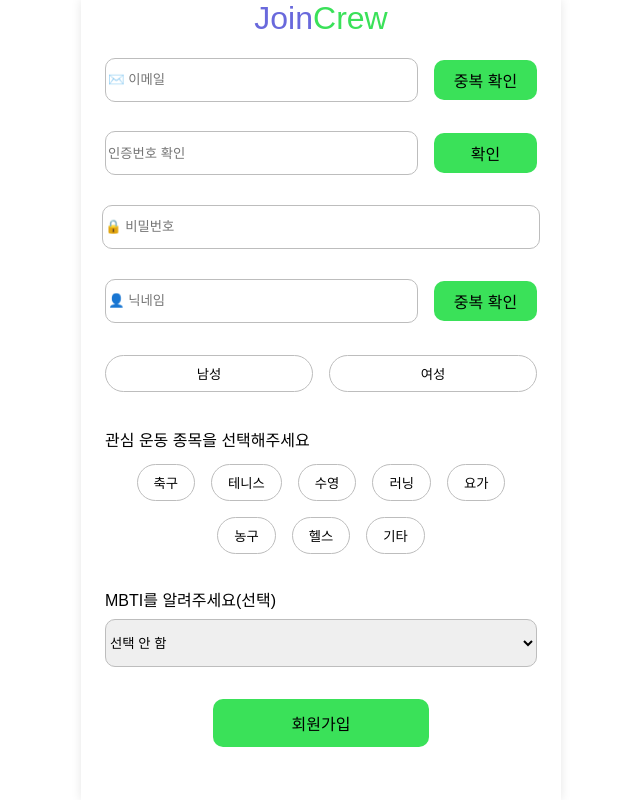
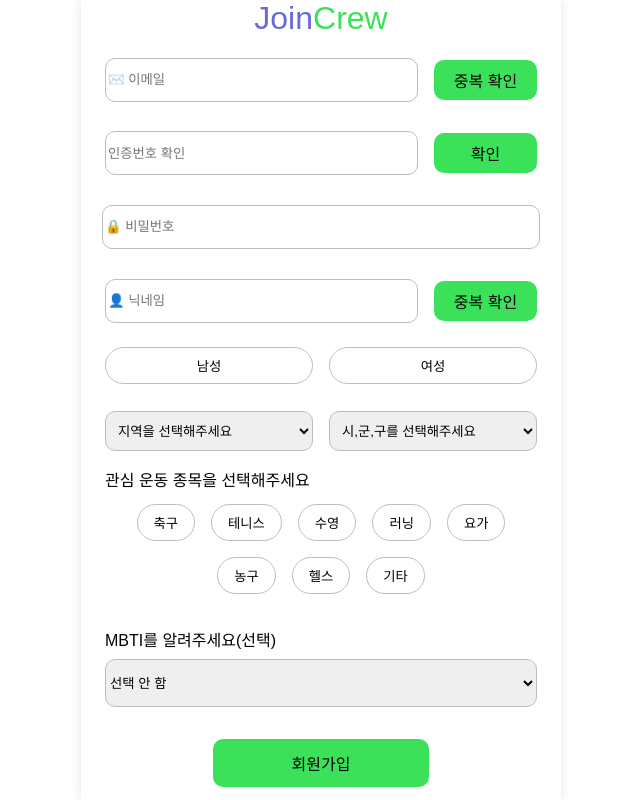
Before and after one commit to JoinCrew-ver-2/frontend, a React (Vite) app: page /signup in a window 1280 px wide. Shown: the whole page, without its empty margins (319-959 px from the left). Built offline with nearby package versions, Linux system fonts and the light colour scheme; a web font is replaced by a local one.

Commit message:
Feat: 회원가입 지역 선택 추가

```diff
--- /dev/null
+++ b/src/area.ts
@@ -0,0 +1,295 @@
+export const area = [
+  {
+    name: "서울특별시",
+    subArea: [
+      "강남구",
+      "강동구",
+      "강북구",
+      "강서구",
+      "관악구",
+      "광진구",
+      "구로구",
+      "금천구",
+      "노원구",
+      "도봉구",
+      "동대문구",
+      "동작구",
+      "마포구",
+      "서대문구",
+      "서초구",
+      "성동구",
+      "성북구",
+      "송파구",
+      "양천구",
+      "영등포구",
+      "용산구",
+      "은평구",
+      "종로구",
+      "중구",
+      "중랑구",
+    ],
+  },
+  {
+    name: "경기도",
+    subArea: [
+      "고양시",
+      "과천시",
+      "광명시",
+      "광주시",
+      "구리시",
+      "군포시",
+      "김포시",
+      "남양주시",
+      "동두천시",
+      "부천시",
+      "성남시",
+      "수원시",
+      "시흥시",
+      "안산시",
+      "안성시",
+      "안양시",
+      "양주시",
+      "오산시",
+      "용인시",
+      "의왕시",
+      "의정부시",
+      "이천시",
+      "파주시",
+      "평택시",
+      "포천시",
+      "하남시",
+      "화성시",
+      "가평군",
+      "양평군",
+      "여주군",
+      "연천군",
+    ],
+  },
+  {
+    name: "인천광역시",
+    subArea: [
+      "계양구",
+      "미추홀구",
+      "남동구",
+      "동구",
+      "부평구",
+      "서구",
+      "연수구",
+      "중구",
+      "강화군",
+      "옹진군",
+    ],
+  },
+  {
+    name: "대전광역시",
+    subArea: ["대덕구", "동구", "서구", "유성구", "중구"],
+  },
+  {
+    name: "대구광역시",
+    subArea: [
+      "남구",
+      "달서구",
+      "동구",
+      "북구",
+      "서구",
+      "수성구",
+      "중구",
+      "달성군",
+    ],
+  },
+  {
+    name: "부산광역시",
+    subArea: [
+      "강서구",
+      "금정구",
+      "남구",
+      "동구",
+      "동래구",
+      "부산진구",
+      "북구",
+      "사상구",
+      "사하구",
+      "서구",
+      "수영구",
+      "연제구",
+      "영도구",
+      "중구",
+      "해운대구",
+      "기장군",
+    ],
+  },
+  {
+    name: "울산광역시",
+    subArea: ["남구", "동구", "북구", "중구", "울주군"],
+  },
+  {
+    name: "광주광역시",
+    subArea: ["광산구", "남구", "동구", "북구", "서구"],
+  },
+  {
+    name: "강원도",
+    subArea: [
+      "강릉시",
+      "동해시",
+      "삼척시",
+      "속초시",
+      "원주시",
+      "춘천시",
+      "태백시",
+      "고성군",
+      "양구군",
+      "양양군",
+      "영월군",
+      "인제군",
+      "정선군",
+      "철원군",
+      "평창군",
+      "홍천군",
+      "화천군",
+      "횡성군",
+    ],
+  },
+  {
+    name: "충청북도",
+    subArea: [
+      "제천시",
+      "청주시",
+      "충주시",
+      "괴산군",
+      "단양군",
+      "보은군",
+      "영동군",
+      "옥천군",
+      "음성군",
+      "증평군",
+      "진천군",
+      "청원군",
+    ],
+  },
+
+  {
+    name: "충청남도",
+    subArea: [
+      "계룡시",
+      "공주시",
+      "논산시",
+      "보령시",
+      "서산시",
+      "아산시",
+      "천안시",
+      "금산군",
+      "당진군",
+      "부여군",
+      "서천군",
+      "연기군",
+      "예산군",
+      "청양군",
+      "태안군",
+      "홍성군",
+    ],
+  },
+
+  {
+    name: "경상북도",
+    subArea: [
+      "경산시",
+      "경주시",
+      "구미시",
+      "김천시",
+      "문경시",
+      "상주시",
+      "안동시",
+      "영주시",
+      "영천시",
+      "포항시",
+      "고령군",
+      "군위군",
+      "봉화군",
+      "성주군",
+      "영덕군",
+      "영양군",
+      "예천군",
+      "울릉군",
+      "울진군",
+      "의성군",
+      "청도군",
+      "청송군",
+      "칠곡군",
+    ],
+  },
+  {
+    name: "경상남도",
+    subArea: [
+      "거제시",
+      "김해시",
+      "마산시",
+      "밀양시",
+      "사천시",
+      "양산시",
+      "진주시",
+      "진해시",
+      "창원시",
+      "통영시",
+      "거창군",
+      "고성군",
+      "남해군",
+      "산청군",
+      "의령군",
+      "창녕군",
+      "하동군",
+      "함안군",
+      "함양군",
+      "합천군",
+    ],
+  },
+  {
+    name: "전라북도",
+    subArea: [
+      "군산시",
+      "김제시",
+      "남원시",
+      "익산시",
+      "전주시",
+      "정읍시",
+      "고창군",
+      "무주군",
+      "부안군",
+      "순창군",
+      "완주군",
+      "임실군",
+      "장수군",
+      "진안군",
+    ],
+  },
+  {
+    name: "전라남도",
+    subArea: [
+      "광양시",
+      "나주시",
+      "목포시",
+      "순천시",
+      "여수시",
+      "강진군",
+      "고흥군",
+      "곡성군",
+      "구례군",
+      "담양군",
+      "무안군",
+      "보성군",
+      "신안군",
+      "영광군",
+      "영암군",
+      "완도군",
+      "장성군",
+      "장흥군",
+      "진도군",
+      "함평군",
+      "해남군",
+      "화순군",
+    ],
+  },
+  {
+    name: "제주도",
+    subArea: ["서귀포시", "제주시"],
+  },
+];
--- /dev/null
+++ b/src/components/AreaSelect.tsx
@@ -0,0 +1,64 @@
+import styled from "styled-components";
+import { area } from "../area";
+
+type AreaSelectProps = {
+  selectedArea: string;
+  selectedSubArea: string;
+  onChange: (area: string, subArea: string) => void;
+};
+
+function AreaSelect({ selectedArea, selectedSubArea, onChange }:AreaSelectProps) {
+  // 선택된 지역에 따라 하위 지역 목록을 가져옴
+  const subAreas =
+    area.find((area) => area.name === selectedArea)?.subArea || [];
+
+  // 이벤트 핸들러
+  const handleAreaChange = (e: React.ChangeEvent<HTMLSelectElement>) => {
+    const newArea = e.target.value;
+    onChange(newArea, "");
+  };
+
+  const handleSubAreaChange = (e: React.ChangeEvent<HTMLSelectElement>) => {
+    const newSubArea = e.target.value;
+    onChange(selectedArea, newSubArea);
+  };
+
+  return (
+    <AreaSelectStyle>
+      <select value={selectedArea} onChange={handleAreaChange}>
+        <option value="">지역을 선택해주세요</option>
+        {area.map((area) => (
+          <option key={area.name} value={area.name}>
+            {area.name}
+          </option>
+        ))}
+      </select>
+      <select value={selectedSubArea} onChange={handleSubAreaChange}>
+        <option value="">시,군,구를 선택해주세요</option>
+        {subAreas.map((subArea) => (
+          <option key={subArea} value={subArea}>
+            {subArea}
+          </option>
+        ))}
+      </select>
+    </AreaSelectStyle>
+  );
+}
+
+const AreaSelectStyle = styled.div`
+  width: 100%;
+  display: flex;
+  justify-content: space-between;
+  gap: 1rem;
+  margin-bottom: 1rem;
+
+  select {
+    flex: 1;
+    height: 2.5rem;
+    padding: 0.5rem;
+    border-radius: 10px;
+    border: 1px solid #bdbdbd;
+    outline: none;
+  }
+`;
+export default AreaSelect;
--- a/src/pages/Signup.tsx
+++ b/src/pages/Signup.tsx
@@ -1,7 +1,8 @@
 import styled from "styled-components";
-import { useForm } from "react-hook-form";
+import { Controller, useForm } from "react-hook-form";
 import Button from "../components/common/Button";
 import { useEffect } from "react";
+import AreaSelect from "../components/AreaSelect";
 
 interface SignupProps {
   email: string;
@@ -9,10 +10,15 @@ interface SignupProps {
   password: string;
   nickname: string;
   gender: string;
-  location: string;
+  location: LocationType;
   exerciseTypes: string[];
   mbti?: string;
 }
+
+type LocationType = {
+  area: string;
+  subArea: string;
+};
 
 const exerciseList = [
   "축구",
@@ -50,11 +56,13 @@ function Signup() {
     formState: { errors },
     setValue,
     watch,
+    control,
   } = useForm<SignupProps>({
     mode: "onChange", // 실시간 유효성 검사 설정
     defaultValues: {
       exerciseTypes: [],
       gender: "",
+      location: { area: "", subArea: "" },
     },
   });
 
@@ -108,12 +116,7 @@ function Signup() {
               })}
               style={{ width: "75%" }}
             />
-            <Button
-              text="중복 확인"
-              type="submit"
-              width="25%"
-              height="2.5rem"
-            />
+            <Button text="중복 확인" width="25%" height="2.5rem" />
           </div>
           {errors.email && (
             <span className="error-message">{errors.email.message}</span>
@@ -129,7 +132,7 @@ function Signup() {
               })}
               style={{ width: "75%" }}
             />
-            <Button text="확인" type="submit" width="25%" height="2.5rem" />
+            <Button text="확인" width="25%" height="2.5rem" />
           </div>
           {errors.verificationCode && (
             <span className="error-message">
@@ -160,12 +163,7 @@ function Signup() {
               })}
               style={{ width: "75%" }}
             />
-            <Button
-              text="중복 확인"
-              type="submit"
-              width="25%"
-              height="2.5rem"
-            />
+            <Button text="중복 확인" width="25%" height="2.5rem" />
           </div>
           {errors.nickname && (
             <span className="error-message">{errors.nickname.message}</span>
@@ -197,6 +195,25 @@ function Signup() {
             <span className="error-message">{errors.gender.message}</span>
           )}
         </GenderContainer>
+
+        <Controller
+          control={control}
+          name="location"
+          render={({ field }) => {
+            // field.value를 LocationType으로 타입 단언
+            const value = field.value as LocationType;
+
+            return (
+              <AreaSelect
+                selectedArea={value?.area || ""}
+                selectedSubArea={value?.subArea || ""}
+                onChange={(area: string, subArea: string) => {
+                  field.onChange({ area, subArea });
+                }}
+              />
+            );
+          }}
+        />
 
         <ExerciseContainer>
           <p>관심 운동 종목을 선택해주세요</p>
@@ -307,12 +324,11 @@ const SignupStyle = styled.div`
 `;
 
 const GenderContainer = styled.div`
-  height: 4.5rem;
+  height: 4rem;
   display: flex;
   flex-direction: column;
   gap: 1rem;
   width: 100%;
-  margin-top: 0.5rem;
 
   div {
     display: flex;
```
